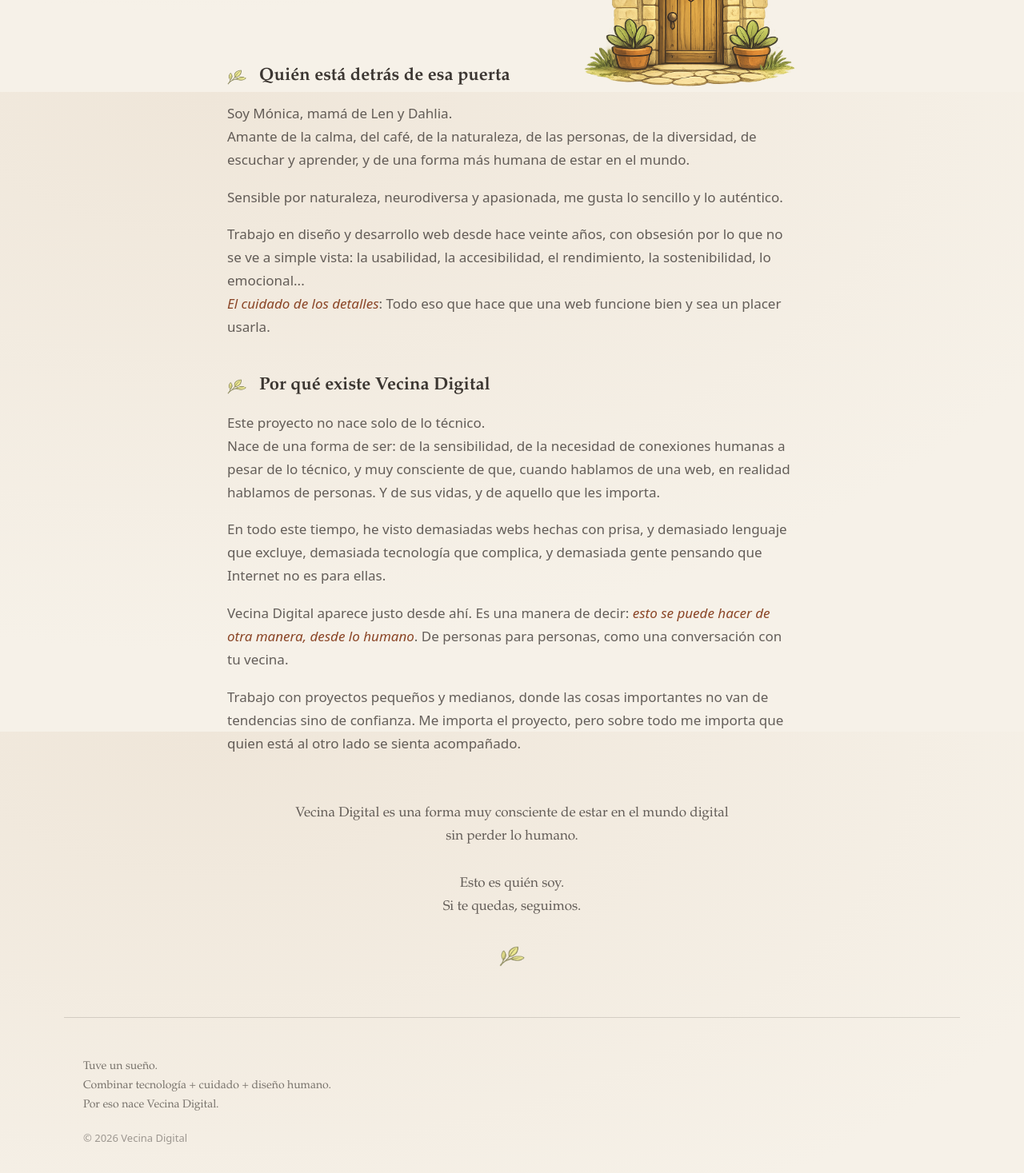
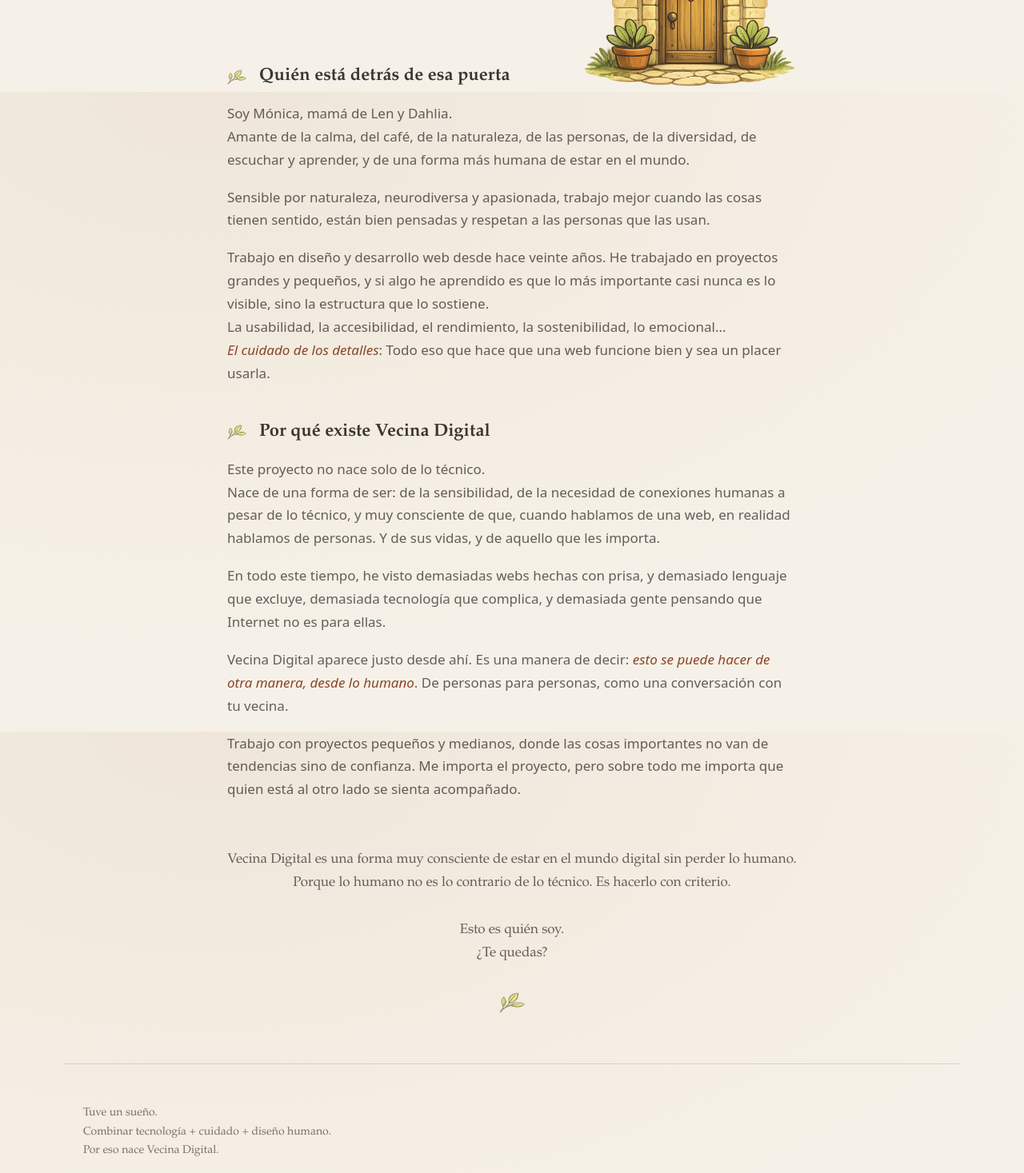
Before and after one commit to monifasol/vecinadigital, a Next.js app: page /sobre in a window 1280 px wide. Shown: the part 685-2152 px from the top of the page at 80% size. Built offline with nearby package versions, Linux system fonts and the light colour scheme.

Commit message:
fix: text in Sobremi page

```diff
--- a/src/app/sobre/page.js
+++ b/src/app/sobre/page.js
@@ -60,14 +60,19 @@ export default function SobrePage() {
           </p>
 
           <p>
-            Sensible por naturaleza, neurodiversa y apasionada, me gusta lo
-            sencillo y lo auténtico.
+            Sensible por naturaleza, neurodiversa y apasionada,
+            trabajo mejor cuando las cosas tienen sentido,
+            están bien pensadas y respetan a las personas que las usan.
           </p>
 
           <p>
-            Trabajo en diseño y desarrollo web desde hace veinte años, con
-            obsesión por lo que no se ve a simple vista: la usabilidad, la
-            accesibilidad, el rendimiento, la sostenibilidad, lo emocional...{" "}
+            Trabajo en diseño y desarrollo web desde hace veinte años.
+            He trabajado en proyectos grandes y pequeños,
+            y si algo he aprendido es que lo más importante
+            casi nunca es lo visible, sino la estructura que lo sostiene.
+            <br />
+            La usabilidad, la accesibilidad, el rendimiento,
+            la sostenibilidad, lo emocional...{" "}
             <br />
             <em>El cuidado de los detalles</em>: Todo eso que hace que una web
             funcione bien y sea un placer usarla.
@@ -107,12 +112,15 @@ export default function SobrePage() {
 
           <p className="about-article__closing">
             Vecina Digital es una forma muy consciente de estar en el mundo
-            digital <br />
-            sin perder lo humano.
+            digital sin perder lo humano.
+            <br />
+            Porque lo humano no es lo contrario de lo técnico.
+            Es hacerlo con criterio.
+
             <span>
               Esto es quién soy.
               <br />
-              Si te quedas, seguimos.
+              ¿Te quedas?
             </span>
             <span className="leaf" aria-hidden="true" />
           </p>
```
